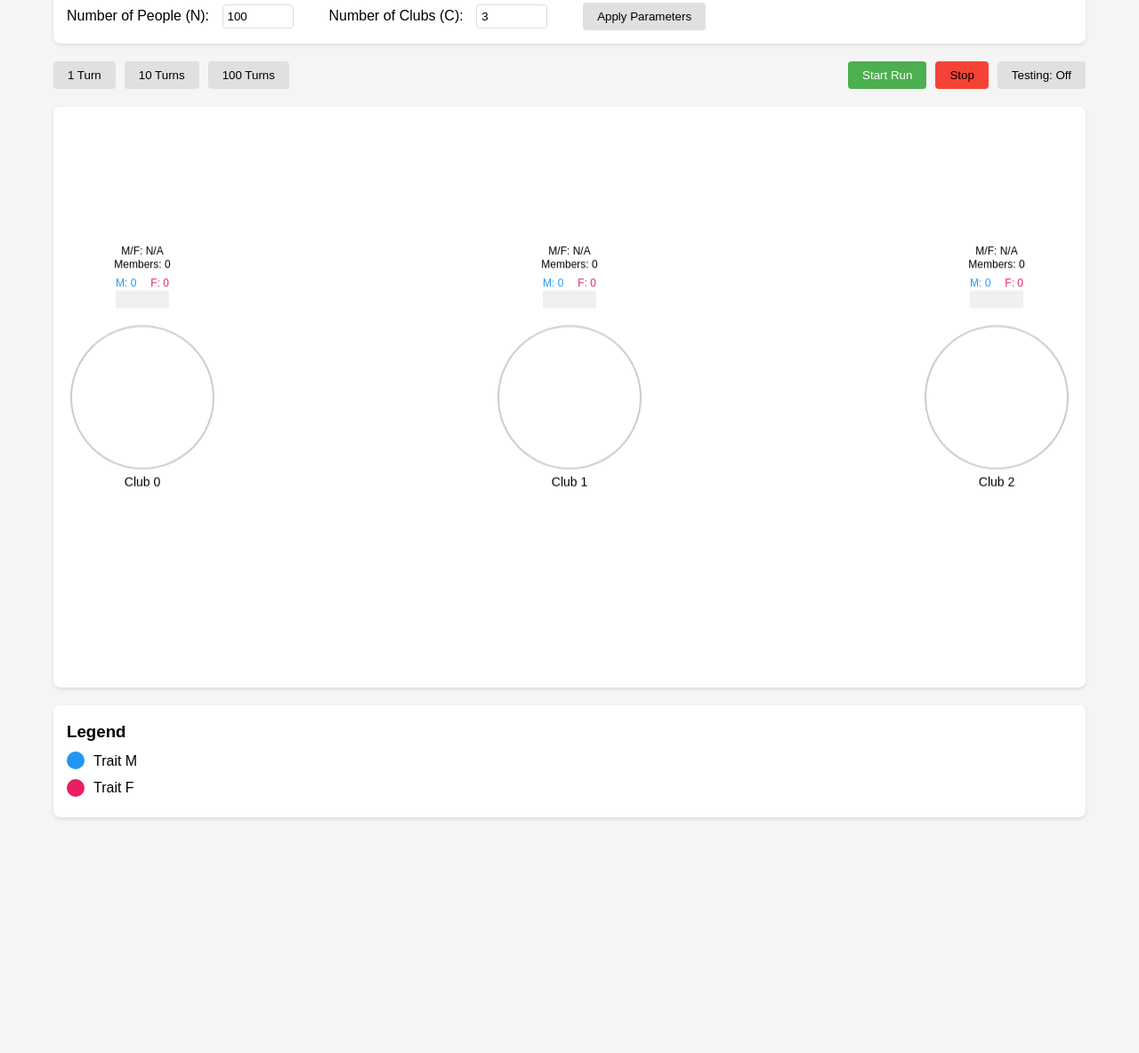
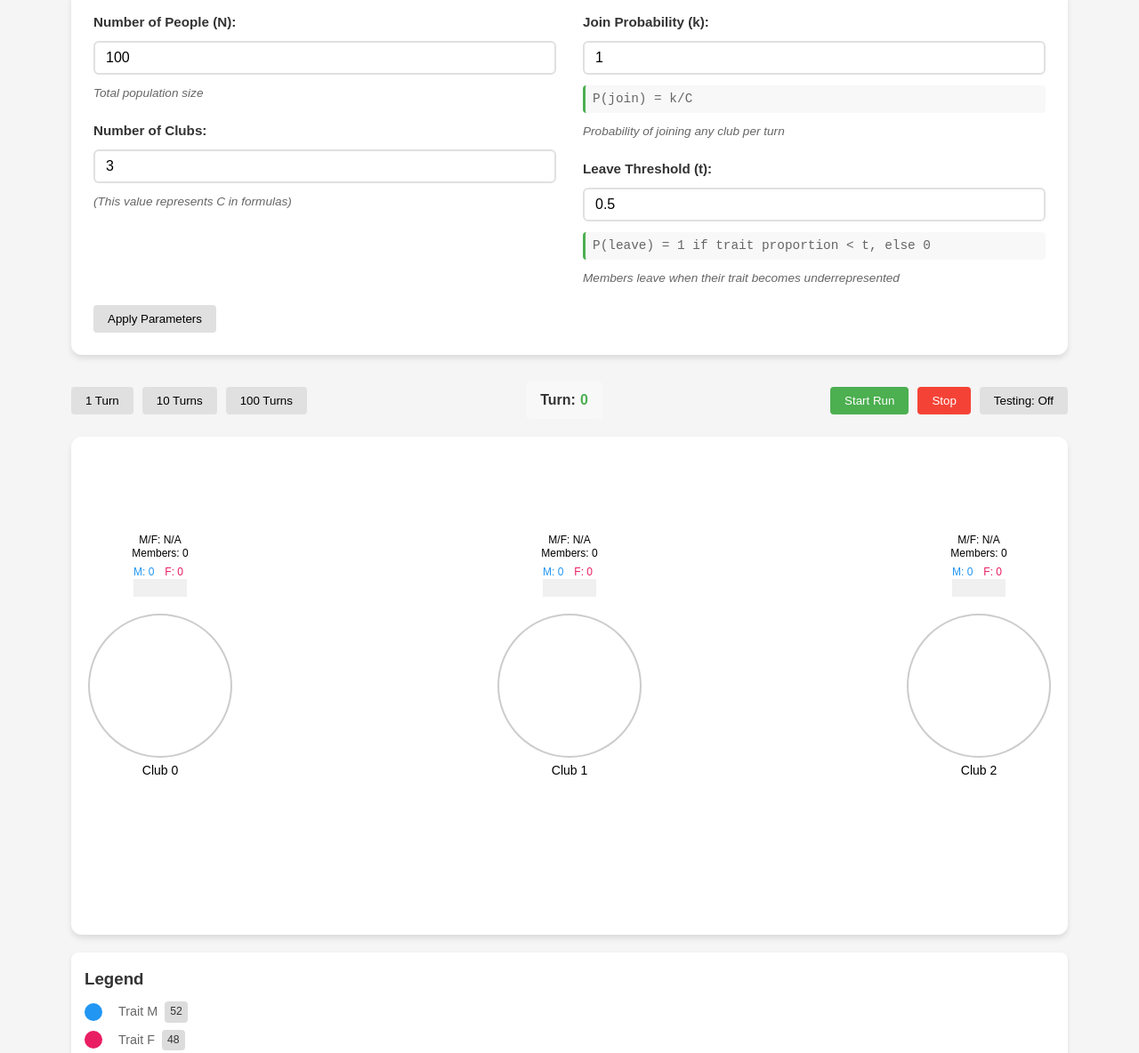
Before and after one commit to timidri/clubviz, a plain HTML site: page index.html in a window 1280 px wide. Shown: the part 103-1287 px from the top of the page at 89% size. Before the commit the page ends 1082 px from the top, so only its background shows below. Drawn offline with Linux system fonts and the light colour scheme.

Commit message:
add function parameters

```diff
--- a/index.html
+++ b/index.html
@@ -12,14 +12,58 @@
         <h1>Club Membership Visualization</h1>
 
         <div id="parameters" class="parameter-panel">
+          <div class="parameter-columns">
+            <!-- Left Column: Basic Parameters -->
+            <div class="parameter-column">
               <div class="parameter-group">
                 <label for="totalPeople">Number of People (N):</label>
                 <input type="number" id="totalPeople" min="1" value="100" />
+                <div class="note">Total population size</div>
               </div>
 
               <div class="parameter-group">
-            <label for="totalClubs">Number of Clubs (C):</label>
+                <label for="totalClubs">Number of Clubs:</label>
                 <input type="number" id="totalClubs" min="1" value="3" />
+                <div class="note">(This value represents C in formulas)</div>
+              </div>
+            </div>
+
+            <!-- Right Column: Probability Parameters -->
+            <div class="parameter-column">
+              <div class="parameter-group">
+                <label for="joinProbability">Join Probability (k):</label>
+                <input
+                  type="number"
+                  id="joinProbability"
+                  min="0"
+                  max="1"
+                  step="0.1"
+                  value="1"
+                />
+                <div class="formula">P(join) = k/C</div>
+                <div class="note">Probability of joining any club per turn</div>
+              </div>
+
+              <div class="parameter-group">
+                <label for="leaveProbabilityThreshold"
+                  >Leave Threshold (t):</label
+                >
+                <input
+                  type="number"
+                  id="leaveProbabilityThreshold"
+                  min="0"
+                  max="1"
+                  step="0.1"
+                  value="0.5"
+                />
+                <div class="formula">
+                  P(leave) = 1 if trait proportion < t, else 0
+                </div>
+                <div class="note">
+                  Members leave when their trait becomes underrepresented
+                </div>
+              </div>
+            </div>
           </div>
 
           <button id="applyParams" class="control-btn">Apply Parameters</button>
@@ -31,6 +75,7 @@
             <button id="step10" class="control-btn">10 Turns</button>
             <button id="step100" class="control-btn">100 Turns</button>
           </div>
+          <div class="turn-counter">Turn: <span id="turnCounter">0</span></div>
           <div class="run-controls">
             <button id="startRun" class="control-btn primary">Start Run</button>
             <button id="stopRun" class="control-btn danger">Stop</button>
@@ -51,20 +96,19 @@
           <h3>Legend</h3>
           <div class="legend-item">
             <span class="color-dot trait-M"></span>
-            <span class="legend-label">Trait M</span>
+            <span class="legend-label"
+              >Trait M <span class="trait-count">0</span></span
+            >
           </div>
           <div class="legend-item">
             <span class="color-dot trait-F"></span>
-            <span class="legend-label">Trait F</span>
+            <span class="legend-label"
+              >Trait F <span class="trait-count">0</span></span
+            >
           </div>
         </div>
       </main>
-
-      <footer>
-        <!-- Remove the duplicate stats div from here -->
-      </footer>
     </div>
-
     <script type="module" src="js/main.js"></script>
   </body>
 </html>
--- a/js/config.js
+++ b/js/config.js
@@ -1,20 +1,32 @@
 export const defaultConfig = {
   totalPeople: 100,
   totalClubs: 3,
-    traits: ['M', 'F'],
+  traits: ["M", "F"],
   colors: {
-        M: '#2196F3',
-        F: '#E91E63'
+    M: "#2196F3",
+    F: "#E91E63",
   },
-    simulationSpeed: 500 // milliseconds between turns during auto-run
+  joinProbability: 1, // Base probability of joining any club (0-1)
+  leaveProbabilityThreshold: 0.5, // Trait proportion threshold for leaving (0-1)
+  simulationSpeed: 500, // milliseconds between turns during auto-run
 };
 
 export function getCurrentConfig() {
   return {
-        totalPeople: parseInt(document.getElementById('totalPeople').value) || defaultConfig.totalPeople,
-        totalClubs: parseInt(document.getElementById('totalClubs').value) || defaultConfig.totalClubs,
+    totalPeople:
+      parseInt(document.getElementById("totalPeople").value) ||
+      defaultConfig.totalPeople,
+    totalClubs:
+      parseInt(document.getElementById("totalClubs").value) ||
+      defaultConfig.totalClubs,
+    joinProbability:
+      parseFloat(document.getElementById("joinProbability").value) ||
+      defaultConfig.joinProbability,
+    leaveProbabilityThreshold:
+      parseFloat(document.getElementById("leaveProbabilityThreshold").value) ||
+      defaultConfig.leaveProbabilityThreshold,
     traits: defaultConfig.traits,
     colors: defaultConfig.colors,
-        simulationSpeed: defaultConfig.simulationSpeed
+    simulationSpeed: defaultConfig.simulationSpeed,
   };
 }
--- a/js/main.js
+++ b/js/main.js
@@ -1,4 +1,3 @@
-import { defaultConfig } from "./config.js";
 import { Dashboard } from "./visualization/Dashboard.js";
 
 document.addEventListener("DOMContentLoaded", () => {
--- a/js/models/Club.js
+++ b/js/models/Club.js
@@ -103,15 +103,16 @@ export class Club {
     // Right side (F count) - fixed positioning
     ctx.textAlign = "left";
     const fMetrics = ctx.measureText(fText);
+    const fBoxX = barX + barWidth - fMetrics.width - padding * 2; // Align to right side of bar
     ctx.fillStyle = "rgba(255, 255, 255, 0.8)";
     ctx.fillRect(
-      barX + mMetrics.width + padding * 3, // Position after M text
+      fBoxX,
       barY - countHeight - padding,
       fMetrics.width + padding * 2,
       countHeight
     );
     ctx.fillStyle = "#e91e63";
-    ctx.fillText(fText, barX + mMetrics.width + padding * 4, barY - padding);
+    ctx.fillText(fText, fBoxX + padding, barY - padding);
 
     // Draw ratio and total with backgrounds
     ctx.textAlign = "center";
--- a/js/simulation/Simulator.js
+++ b/js/simulation/Simulator.js
@@ -1,7 +1,8 @@
 export class Simulator {
-  constructor(people, clubs) {
+  constructor(people, clubs, config) {
     this.people = people;
     this.clubs = clubs;
+    this.config = config;
     this.tester = null;
   }
 
@@ -21,19 +22,17 @@ export class Simulator {
       // Process each club for both joining and leaving
       this.clubs.forEach((club) => {
         const isMember = club.isMember(person);
-        // console.log(
-        //   `person: ${person.id}, club: ${club.id}, isMember: ${isMember}`
-        // );
 
         // Handle joining logic if not a member
         if (!isMember) {
-          const joinProbability = 1 / this.clubs.length;
-          const passedJoinCheck = Math.random() < joinProbability;
+          const baseJoinProbability =
+            this.config.joinProbability / this.clubs.length;
+          const passedJoinCheck = Math.random() < baseJoinProbability;
           if (this.tester) {
             this.tester.testJoin(
               person,
               club,
-              joinProbability,
+              baseJoinProbability,
               passedJoinCheck
             );
           }
@@ -98,10 +97,8 @@ export class Simulator {
     const traitCount = club.getTraitCount(person.trait);
     const totalCount = club.getMemberCount();
     const traitProportion = traitCount / (1.0 * totalCount);
-    const prob = traitProportion < 0.5 ? 1 : 0;
-    // console.log(
-    //   `traitCount: ${traitCount}, totalCount: ${totalCount}, proportion: ${traitProportion}, prob: ${prob}`
-    // );
+    const prob =
+      traitProportion < this.config.leaveProbabilityThreshold ? 1 : 0;
     return prob;
   }
 }
--- a/js/visualization/Dashboard.js
+++ b/js/visualization/Dashboard.js
@@ -130,6 +130,7 @@ export class Dashboard {
     for (let i = 0; i < count; i++) {
       this.simulator.takeTurn();
       this.currentTurn++;
+      document.getElementById("turnCounter").textContent = this.currentTurn;
     }
     this.draw();
 
@@ -156,11 +157,13 @@ export class Dashboard {
   initialize(clubs, people) {
     this.clubs = clubs;
     this.people = people;
-    this.simulator = new Simulator(people, clubs);
+    const config = getCurrentConfig();
+    this.simulator = new Simulator(people, clubs, config);
     if (this.testingEnabled && this.tester) {
       this.simulator.setTester(this.tester);
     }
     this.currentTurn = 0;
+    document.getElementById("turnCounter").textContent = this.currentTurn;
     this.updateStats(); // This will update the turn counter in stats panel
 
     // Position clubs with proper spacing
@@ -176,6 +179,30 @@ export class Dashboard {
     this.draw();
   }
 
+  updateLegend() {
+    const traitCounts = {
+      M: this.people.filter((person) => person.trait === "M").length,
+      F: this.people.filter((person) => person.trait === "F").length,
+    };
+
+    document.querySelectorAll(".legend-item").forEach((item) => {
+      const label = item.querySelector(".legend-label");
+      const trait = label.textContent.trim().split(" ")[1]; // Get M or F from "Trait M" or "Trait F"
+      const count = traitCounts[trait];
+
+      // Remove existing count if any
+      const existingCount = label.querySelector(".trait-count");
+      if (existingCount) {
+        existingCount.remove();
+      }
+
+      const countSpan = document.createElement("span");
+      countSpan.className = "trait-count";
+      countSpan.textContent = count;
+      label.appendChild(countSpan);
+    });
+  }
+
   draw() {
     // Clear canvas
     this.ctx.clearRect(0, 0, this.width, this.height);
@@ -185,6 +212,9 @@ export class Dashboard {
 
     // Draw people
     this.people.forEach((person) => person.draw(this.ctx));
+
+    // Update legend counts
+    this.updateLegend();
   }
 
   updateStats() {
--- a/styles/main.css
+++ b/styles/main.css
@@ -31,29 +31,67 @@ h1 {
 /* Parameter Panel */
 .parameter-panel {
   background: #fff;
-  padding: 15px;
-  border-radius: 8px;
-  box-shadow: 0 2px 4px rgba(0, 0, 0, 0.1);
+  padding: 25px;
+  border-radius: 12px;
+  box-shadow: 0 4px 6px rgba(0, 0, 0, 0.1);
+  margin-bottom: 30px;
+}
+
+.parameter-columns {
+  display: grid;
+  grid-template-columns: repeat(2, 1fr);
+  gap: 30px;
   margin-bottom: 20px;
+}
+
+.parameter-column {
   display: flex;
-  align-items: center;
+  flex-direction: column;
   gap: 20px;
 }
 
 .parameter-group {
-  display: inline-block;
-  margin-right: 20px;
+  display: flex;
+  flex-direction: column;
+  gap: 8px;
 }
 
 .parameter-group label {
-  margin-right: 10px;
+  font-weight: 600;
+  color: #333;
+  font-size: 0.95em;
 }
 
 .parameter-group input {
-  width: 80px;
-  padding: 5px;
-  border: 1px solid #ddd;
+  width: 100%;
+  padding: 8px 12px;
+  border: 2px solid #e0e0e0;
+  border-radius: 6px;
+  font-size: 1em;
+  transition: border-color 0.2s;
+}
+
+.parameter-group input:focus {
+  border-color: #4caf50;
+  outline: none;
+}
+
+.parameter-group .formula {
+  font-size: 0.9em;
+  color: #666;
+  margin-top: 4px;
+  font-family: "Courier New", monospace;
+  background: #f8f8f8;
+  padding: 4px 8px;
   border-radius: 4px;
+  border-left: 3px solid #4caf50;
+}
+
+.parameter-group .note {
+  font-size: 0.85em;
+  color: #666;
+  font-style: italic;
+  margin-top: 2px;
 }
 
 /* Control Panel */
@@ -67,6 +105,24 @@ h1 {
 .run-controls {
   display: flex;
   gap: 10px;
+  align-items: center;
+}
+
+.turn-counter {
+  display: flex;
+  align-items: center;
+  font-size: 1em;
+  color: #333;
+  font-weight: 600;
+  padding: 8px 16px;
+  background-color: #f8f8f8;
+  border-radius: 4px;
+  margin-right: 10px;
+}
+
+#turnCounter {
+  margin-left: 5px;
+  color: #4caf50;
 }
 
 .control-btn {
@@ -74,9 +130,13 @@ h1 {
   border: none;
   border-radius: 4px;
   cursor: pointer;
-  background-color: #e0e0e0; /* Changed default button color */
-  color: black; /* Changed default text color */
-  transition: background-color 0.3s;
+  background-color: #e0e0e0;
+  color: black;
+  transition: background-color 0.2s;
+}
+
+.control-btn:hover {
+  background-color: #d0d0d0;
 }
 
 .control-btn.primary {
@@ -84,61 +144,110 @@ h1 {
   color: white;
 }
 
-.control-btn:hover {
+.control-btn.primary:hover {
   background-color: #45a049;
 }
 
 .control-btn.danger {
   background-color: #f44336;
+  color: white;
 }
 
 .control-btn.danger:hover {
-  background-color: #da190b;
+  background-color: #e53935;
 }
 
-.container {
-  max-width: 100%;
-  margin: 0 auto;
-  padding: 0 20px;
+/* Visualization */
+.visualization-wrapper {
+  background: white;
+  border-radius: 12px;
+  box-shadow: 0 4px 6px rgba(0, 0, 0, 0.1);
+  margin-bottom: 20px;
+  overflow: hidden;
 }
 
-/* Visualization Area */
-#visualization-container {
-  display: flex;
-  gap: 20px;
-  margin-bottom: 20px;
+canvas {
+  display: block;
   width: 100%;
+  height: auto;
 }
 
-.visualization-wrapper {
-  flex: 1;
-  background: #fff;
+/* Legend */
+.legend-panel {
+  background: white;
+  padding: 15px;
   border-radius: 8px;
   box-shadow: 0 2px 4px rgba(0, 0, 0, 0.1);
-  overflow: hidden;
-  min-width: 0;
-  aspect-ratio: 16/9;
 }
 
-#visualization {
-  width: 100%;
-  height: 100%;
+.legend-panel h3 {
+  margin-bottom: 10px;
+  color: #333;
+}
+
+.legend-item {
+  display: flex;
+  align-items: center;
+  margin-bottom: 8px;
+  gap: 8px;
+}
+
+.trait-M {
+  background-color: #2196f3;
+}
+
+.trait-F {
+  background-color: #e91e63;
+}
+
+.legend-label {
+  font-size: 0.9em;
+  color: #666;
+  display: flex;
+  align-items: center;
+  gap: 8px;
+}
+
+.trait-count {
+  padding: 2px 6px;
+  border-radius: 4px;
+  font-size: 0.85em;
+  color: #333;
+  display: inline-block;
+  background-color: gainsboro;
 }
 
 /* Stats Panel */
 #stats {
-  display: none;
-  width: 300px;
-  flex-shrink: 0;
-  background: #fff;
-  padding: 20px;
+  background: white;
+  padding: 15px;
   border-radius: 8px;
   box-shadow: 0 2px 4px rgba(0, 0, 0, 0.1);
-  overflow-y: auto;
+  margin-top: 20px;
+  display: none;
 }
 
 #stats.visible {
   display: block;
+}
+
+.stat-section {
+  margin-bottom: 15px;
+}
+
+.stat-section h4 {
+  color: #333;
+  margin-bottom: 8px;
+}
+
+.club-stat {
+  margin-left: 15px;
+  margin-bottom: 10px;
+}
+
+.club-stat h5 {
+  color: #666;
+  margin-bottom: 5px;
 }
 
 /* Responsive adjustments */
@@ -163,33 +272,11 @@ h1 {
   background-color: #da190b;
 }
 
-/* Legend Panel */
-.legend-panel {
-  background: #fff;
-  padding: 15px;
-  border-radius: 8px;
-  box-shadow: 0 2px 4px rgba(0, 0, 0, 0.1);
-}
-
-.legend-item {
-  display: flex;
-  align-items: center;
-  margin: 5px 0;
-}
-
 .color-dot {
   width: 20px;
   height: 20px;
   border-radius: 50%;
   margin-right: 10px;
-}
-
-.trait-M {
-  background-color: #2196f3;
-}
-
-.trait-F {
-  background-color: #e91e63;
 }
 
 /* Footer */
@@ -222,6 +309,21 @@ footer {
   padding: 10px;
   background: #f8f8f8;
   border-radius: 4px;
+  .turn-counter {
+    display: flex;
+    align-items: center;
+    font-size: 1em;
+    color: #333;
+    font-weight: 600;
+    padding: 8px 16px;
+    background-color: #f8f8f8;
+    border-radius: 4px;
+  }
+
+  #turnCounter {
+    margin-left: 5px;
+    color: #4caf50;
+  }
 }
 
 .club-stat h5 {
```
Lines whose indentation alone changed are shown as unchanged.
